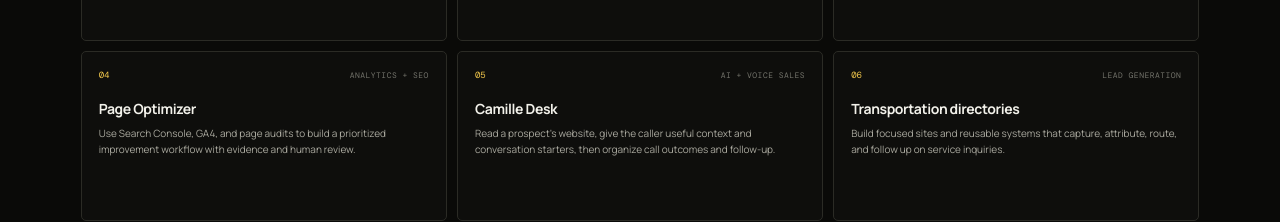
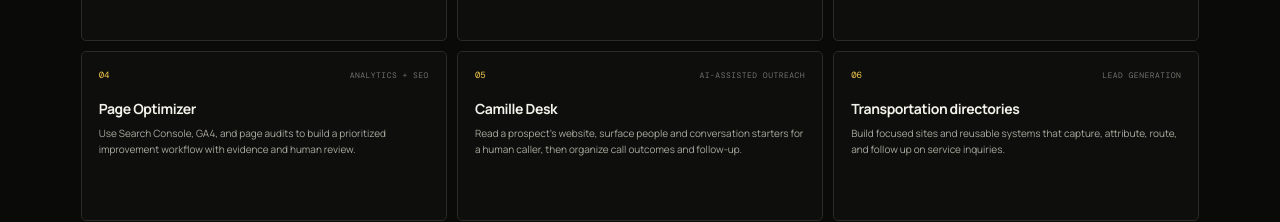
Before and after one commit to partybusexperts/DKWork, a Next.js app: page / in a window 1280 px wide. Shown: the part 1950-2172 px from the top of the page. Built offline with nearby package versions, Linux system fonts and the light colour scheme.

Commit message:
Clarify Camille Desk is human-assisted outreach

```diff
--- a/app/page.tsx
+++ b/app/page.tsx
@@ -16,7 +16,7 @@ const projects = [
   { name: "Synthetic Audience Lab", type: "AI testing", text: "Run headline, landing page, ad, email, and offer tests against AI-simulated audiences. See objections and segment feedback, then validate with real traffic." },
   { name: "TCG Pulse", type: "Monitoring", text: "Scheduled retailer checks, source-health tracking, real availability transitions, deduplicated alerts, and Telegram digests." },
   { name: "Page Optimizer", type: "Analytics + SEO", text: "Use Search Console, GA4, and page audits to build a prioritized improvement workflow with evidence and human review." },
-  { name: "Camille Desk", type: "AI + voice sales", text: "Read a prospect’s website, give the caller useful context and conversation starters, then organize call outcomes and follow-up." },
+  { name: "Camille Desk", type: "AI-assisted outreach", text: "Read a prospect’s website, surface people and conversation starters for a human caller, then organize call outcomes and follow-up." },
   { name: "Transportation directories", type: "Lead generation", text: "Build focused sites and reusable systems that capture, attribute, route, and follow up on service inquiries." }
 ];
 
```
